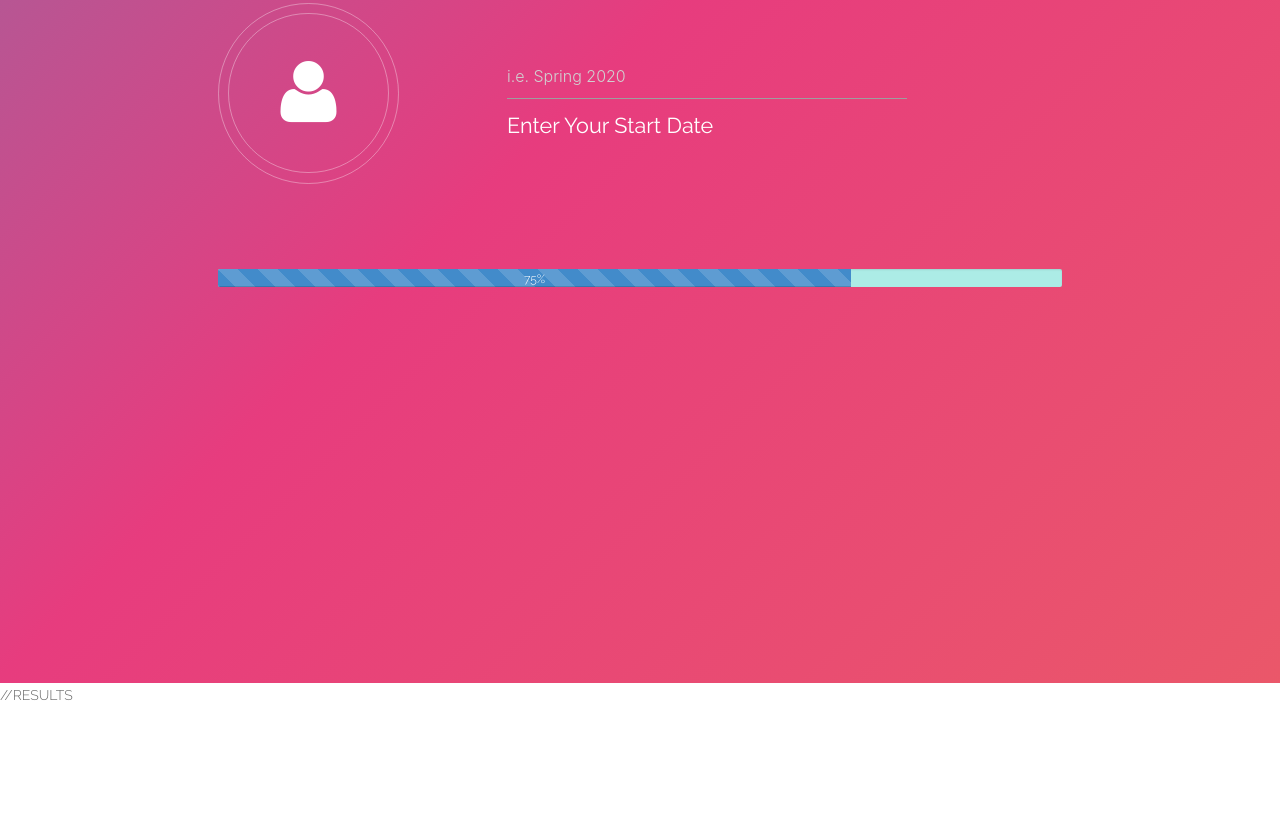
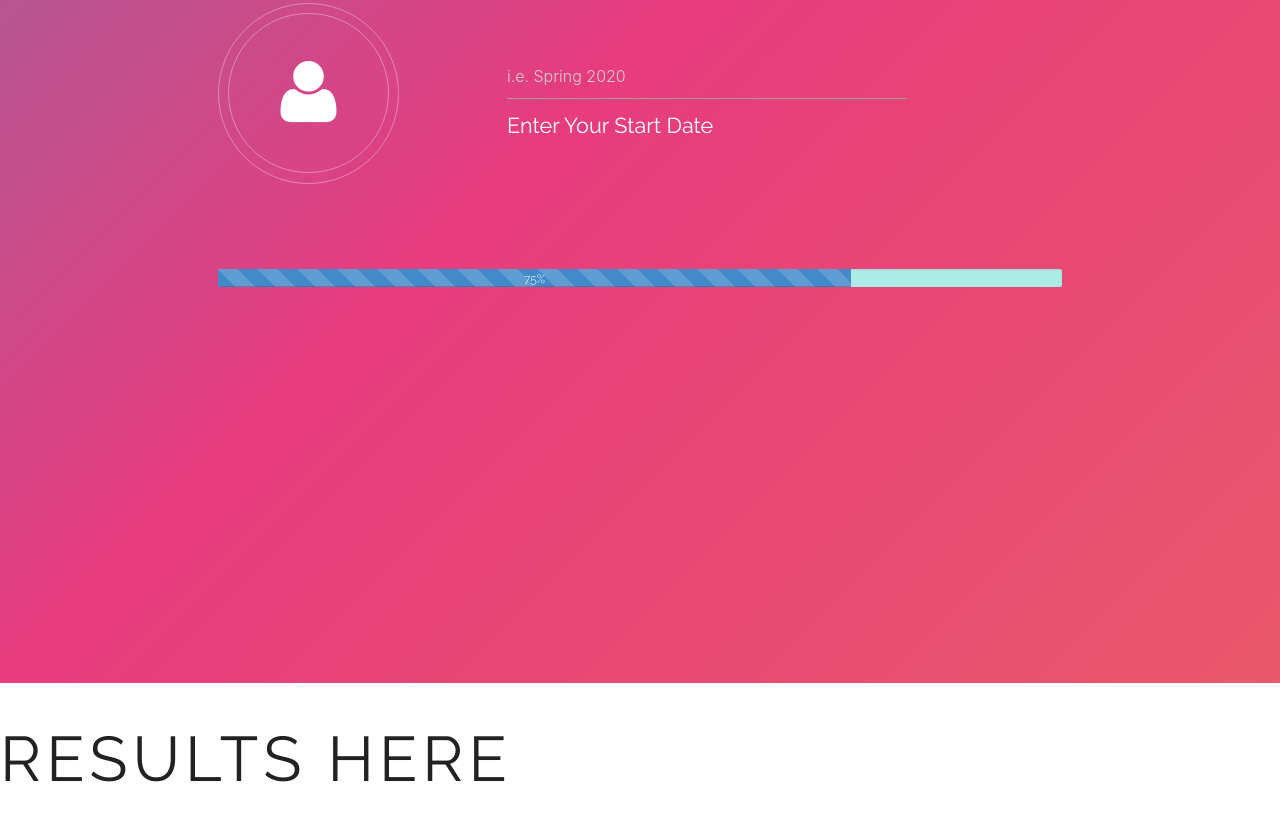
Before and after one commit to YasinEhsan/typeform, a plain HTML site: page index.html in a window 1280 px wide. Shown: the part 1717-2536 px from the top of the page. Before the commit the page ends 2425 px from the top, so only its background shows below. Drawn offline with nearby package versions, Linux system fonts and the light colour scheme.

Commit message:
samll chnges

```diff
--- a/assets/main.js
+++ b/assets/main.js
@@ -140,7 +140,7 @@ function closeAllLists(elmnt) {
       x[i].parentNode.removeChild(x[i]);
     }
   }
-
+  //CODE TO GO TO NEXT LIST
 }
 /*execute a function when someone clicks in the document:*/
 document.addEventListener("click", function (e) {
--- a/index.html
+++ b/index.html
@@ -53,7 +53,7 @@
 
 				<!-- Input -->
 				<div class="col s12 m12 l6 text-left"><br><br>
-					<form autocomplete="off" onsubmit="return (validateCampus());" >
+					<form autocomplete="off" onsubmit="return (validateCampus());">
 					  <div class="autocomplete" style="width:400px;">
 								<input id="myInput1" type="text" placeholder="i.e. Baruch College" autofocus="autofocus">
 					  </div>
@@ -137,7 +137,8 @@
 
 	<!-- Section 4 start-->
 	<section id="section4">
-		//RESULTS
+		<!-- RESULTS neeed css and elements-->
+		<h1>Results here</h1>
 	</section>
 	<!-- section 4 end -->
 
```
